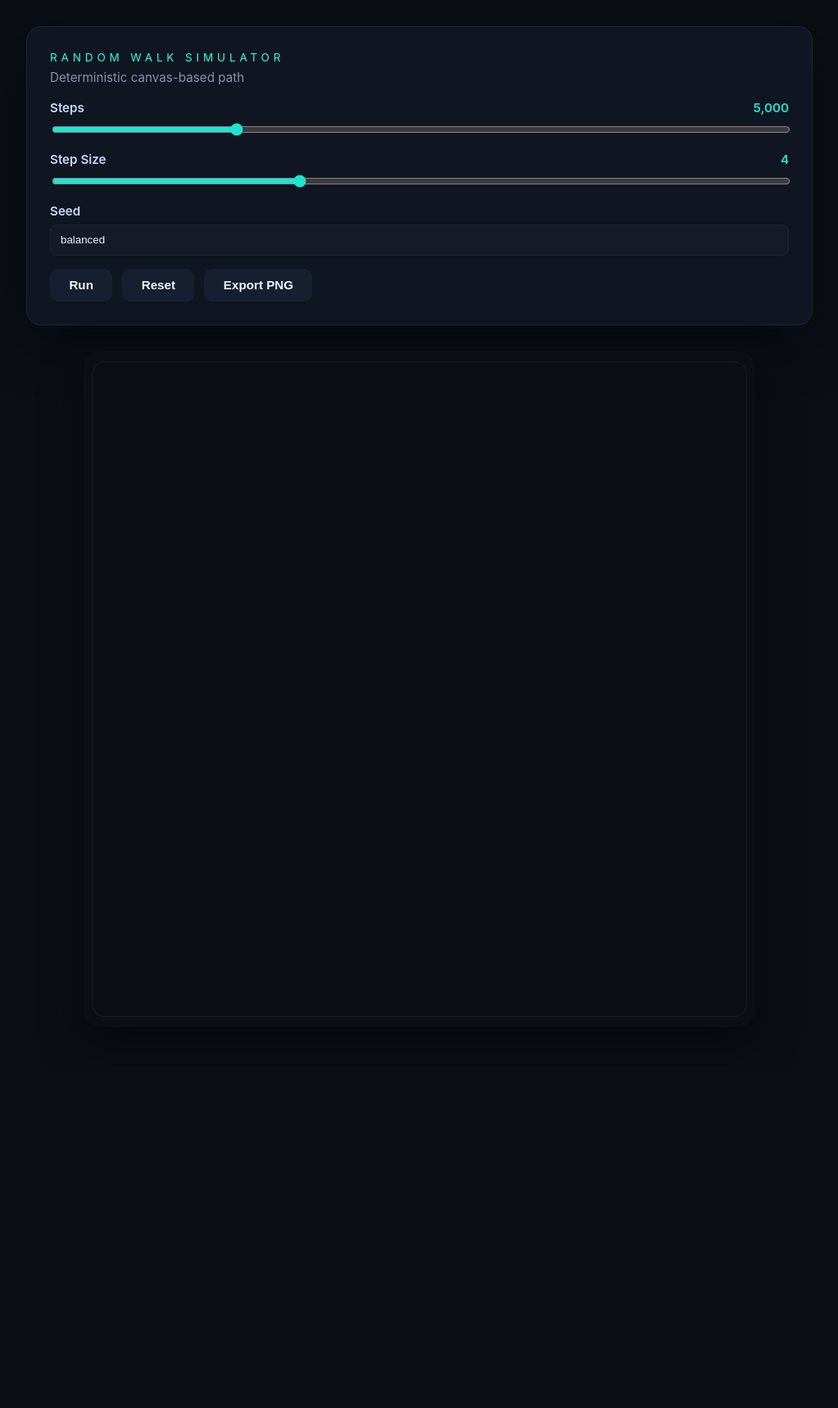
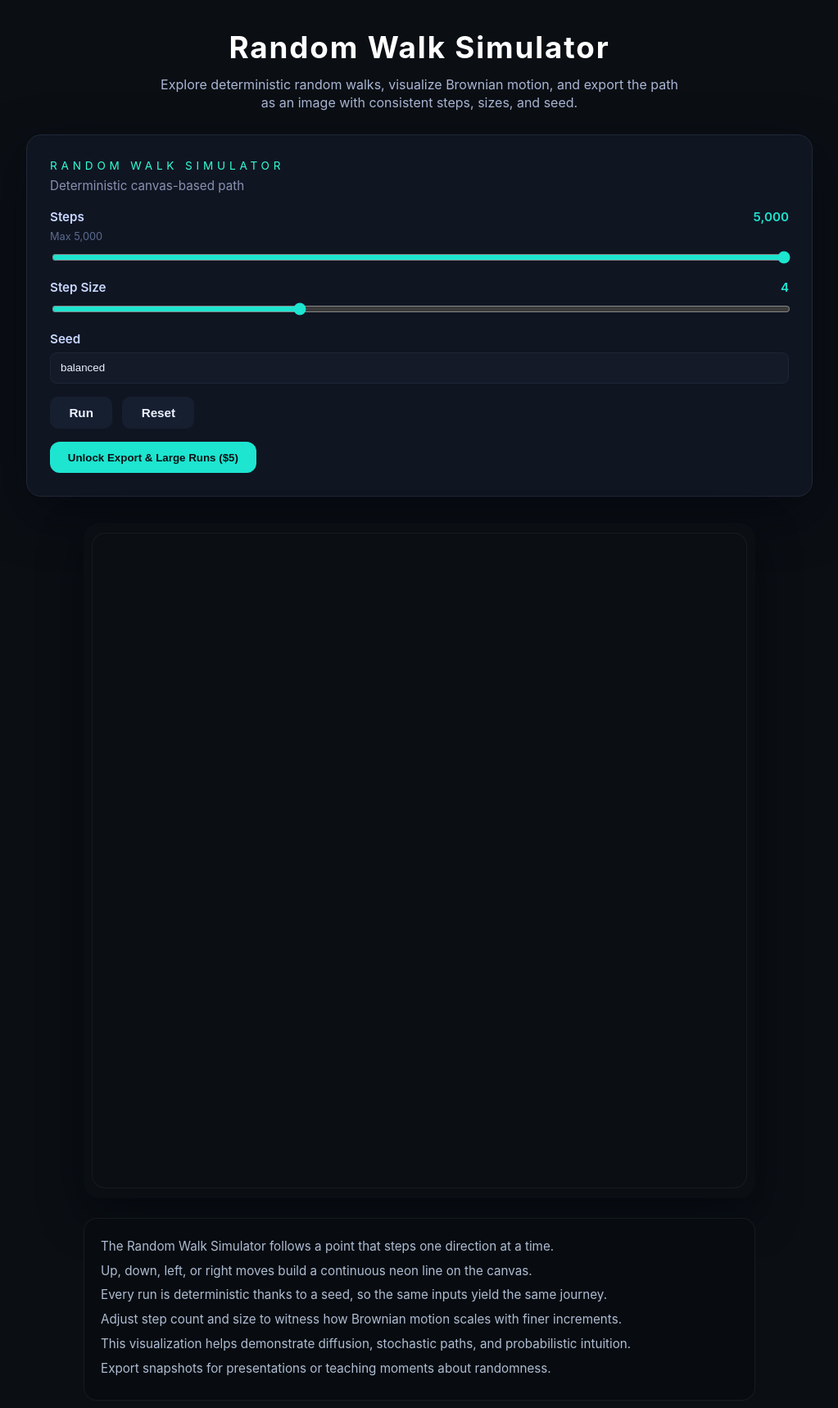
Before and after one commit to ender554/random-walk-simulator, a React (Vite) app: page / in a window 1280 px wide. Shown: the top 1718 px of the page at 82% size, without its empty margins (128-1151 px from the left). Before the commit the page ends 1301 px from the top, so only its background shows below. Built offline with nearby package versions, Linux system fonts and the light colour scheme.

Commit message:
google verification + seo

```diff
--- a/index.html
+++ b/index.html
@@ -2,9 +2,14 @@
 <html lang="en">
   <head>
     <meta charset="UTF-8" />
+    <meta name="google-site-verification" content="XxuSiICrKCukhC90phvkx1YgWrb_Ch49KJgRzWDoUr0" />
     <link rel="icon" type="image/svg+xml" href="/vite.svg" />
     <meta name="viewport" content="width=device-width, initial-scale=1.0" />
-    <title>random-walk-tool</title>
+    <title>Random Walk Simulator – Brownian Motion Visualizer</title>
+    <meta
+      name="description"
+      content="Interactive 2D random walk simulator with deterministic seeds. Visualize Brownian motion, adjust step count and size, and export images."
+    />
   </head>
   <body>
     <div id="root"></div>
--- /dev/null
+++ b/public/success.html
@@ -0,0 +1,52 @@
+<!doctype html>
+<html lang="en">
+  <head>
+    <meta charset="UTF-8" />
+    <meta name="viewport" content="width=device-width, initial-scale=1.0" />
+    <title>Random Walk Pro</title>
+    <style>
+      body {
+        margin: 0;
+        min-height: 100vh;
+        background: #080c11;
+        color: #edf3ff;
+        display: flex;
+        align-items: center;
+        justify-content: center;
+        font-family: system-ui, -apple-system, 'Segoe UI', sans-serif;
+      }
+
+      .shell {
+        text-align: center;
+        padding: 2rem;
+      }
+
+      button {
+        margin-top: 1.5rem;
+        padding: 0.75rem 1.5rem;
+        border-radius: 8px;
+        border: none;
+        font-size: 1rem;
+        font-weight: 600;
+        background: #1de5d0;
+        color: #031019;
+        cursor: pointer;
+      }
+    </style>
+  </head>
+  <body>
+    <div class="shell">
+      <h1>Thanks for unlocking Random Walk Pro!</h1>
+      <p>Your purchase has enabled export and larger runs.</p>
+      <button type="button" onclick="returnHome()">Return to simulator</button>
+    </div>
+
+    <script>
+      localStorage.setItem('unlocked', 'true');
+
+      function returnHome() {
+        window.location.href = '/';
+      }
+    </script>
+  </body>
+</html>
--- a/src/App.css
+++ b/src/App.css
@@ -6,6 +6,25 @@
   flex-direction: column;
   align-items: center;
   color: #edf3ff;
+}
+
+.page-header {
+  text-align: center;
+  margin-bottom: 1.75rem;
+}
+
+.page-header h1 {
+  margin: 0;
+  font-size: clamp(2.3rem, 2vw, 3rem);
+  letter-spacing: 0.05em;
+  color: #ffffff;
+}
+
+.page-header p {
+  margin: 0.5rem auto 0;
+  color: #aab6d4;
+  max-width: 640px;
+  font-size: 1rem;
 }
 
 .controls-panel {
@@ -59,6 +78,12 @@
   font-weight: 600;
 }
 
+.slider-meta {
+  margin: 0;
+  font-size: 0.8rem;
+  color: #5c6c8f;
+}
+
 .control-row input[type='range'] {
   width: 100%;
   accent-color: #1de5d0;
@@ -101,6 +126,26 @@
   color: #1de5d0;
 }
 
+.buy-row {
+  margin-top: 1rem;
+  display: flex;
+}
+
+.buy-link {
+  background: #1de5d0;
+  color: #0b0f14;
+  border-radius: 12px;
+  padding: 0.65rem 1.3rem;
+  font-weight: 600;
+  border: 1px solid transparent;
+  transition: transform 0.2s ease, box-shadow 0.2s ease;
+}
+
+.buy-link:hover {
+  transform: translateY(-1px);
+  box-shadow: 0 10px 25px rgba(29, 229, 208, 0.4);
+}
+
 .canvas-wrapper {
   width: min(820px, 100%);
   border-radius: 20px;
@@ -115,3 +160,20 @@
   border-radius: 16px;
   box-shadow: inset 0 0 0 1px rgba(255, 255, 255, 0.05);
 }
+
+.canvas-description {
+  width: min(820px, 100%);
+  margin-top: 1.5rem;
+  padding: 1rem 1.25rem 1.25rem;
+  background: #080c11;
+  border-radius: 16px;
+  border: 1px solid rgba(255, 255, 255, 0.06);
+  text-align: left;
+  color: #afbdd2;
+  line-height: 1.6;
+}
+
+.canvas-description p {
+  margin: 0.35rem 0;
+  font-size: 0.95rem;
+}
--- a/src/App.jsx
+++ b/src/App.jsx
@@ -1,13 +1,39 @@
-import { useRef, useState } from 'react';
+import { useEffect, useRef, useState } from 'react';
 import Controls from './components/Controls';
 import RandomWalkCanvas from './components/RandomWalkCanvas';
 import './App.css';
+
+const stripePaymentLink = 'https://buy.stripe.com/test_unlocked';
 
 function App() {
   const canvasRef = useRef(null);
   const [steps, setSteps] = useState(5000);
   const [stepSize, setStepSize] = useState(4);
   const [seed, setSeed] = useState('balanced');
+  const [unlocked, setUnlocked] = useState(false);
+
+  const maxSteps = unlocked ? 100000 : 5000;
+
+  useEffect(() => {
+    if (typeof window === 'undefined') return;
+    const stored = localStorage.getItem('unlocked') === 'true';
+    setUnlocked(stored);
+
+    const handleStorage = (event) => {
+      if (event.key === 'unlocked') {
+        setUnlocked(event.newValue === 'true');
+      }
+    };
+
+    window.addEventListener('storage', handleStorage);
+    return () => window.removeEventListener('storage', handleStorage);
+  }, []);
+
+  useEffect(() => {
+    if (steps > maxSteps) {
+      setSteps(maxSteps);
+    }
+  }, [maxSteps, steps]);
 
   const handleRun = () => {
     canvasRef.current?.drawWalk(steps, stepSize, seed);
@@ -21,8 +47,21 @@ function App() {
     canvasRef.current?.exportPNG();
   };
 
+  const handleBuy = () => {
+    if (typeof window === 'undefined') return;
+    window.open(stripePaymentLink, '_blank', 'noopener');
+  };
+
   return (
     <div className="app-shell">
+      <header className="page-header">
+        <h1>Random Walk Simulator</h1>
+        <p>
+          Explore deterministic random walks, visualize Brownian motion,
+          and export the path as an image with consistent steps, sizes, and seed.
+        </p>
+      </header>
+
       <Controls
         steps={steps}
         setSteps={setSteps}
@@ -33,10 +72,22 @@ function App() {
         onRun={handleRun}
         onReset={handleReset}
         onExport={handleExport}
+        maxSteps={maxSteps}
+        unlocked={unlocked}
+        onBuy={handleBuy}
       />
 
       <div className="canvas-wrapper">
         <RandomWalkCanvas ref={canvasRef} />
+      </div>
+
+      <div className="canvas-description">
+        <p>The Random Walk Simulator follows a point that steps one direction at a time.</p>
+        <p>Up, down, left, or right moves build a continuous neon line on the canvas.</p>
+        <p>Every run is deterministic thanks to a seed, so the same inputs yield the same journey.</p>
+        <p>Adjust step count and size to witness how Brownian motion scales with finer increments.</p>
+        <p>This visualization helps demonstrate diffusion, stochastic paths, and probabilistic intuition.</p>
+        <p>Export snapshots for presentations or teaching moments about randomness.</p>
       </div>
     </div>
   );
--- a/src/components/Controls.jsx
+++ b/src/components/Controls.jsx
@@ -9,7 +9,10 @@ function Controls({
   setSeed,
   onRun,
   onReset,
-  onExport
+  onExport,
+  maxSteps,
+  unlocked,
+  onBuy
 }) {
   return (
     <section className="controls-panel">
@@ -24,11 +27,12 @@ function Controls({
         <label htmlFor="steps-range">
           Steps <span>{steps.toLocaleString()}</span>
         </label>
+        <p className="slider-meta">Max {maxSteps.toLocaleString()}</p>
         <input
           id="steps-range"
           type="range"
           min="100"
-          max="20000"
+          max={maxSteps}
           step="100"
           value={steps}
           onChange={(event) => setSteps(Number(event.target.value))}
@@ -68,10 +72,20 @@ function Controls({
         <button type="button" onClick={onReset}>
           Reset
         </button>
+        {unlocked && (
           <button type="button" onClick={onExport}>
             Export PNG
           </button>
+        )}
       </div>
+
+      {!unlocked && (
+        <div className="buy-row">
+          <button type="button" className="buy-link" onClick={onBuy}>
+            Unlock Export &amp; Large Runs ($5)
+          </button>
+        </div>
+      )}
     </section>
   );
 }
```
Lines whose indentation alone changed are shown as unchanged.
